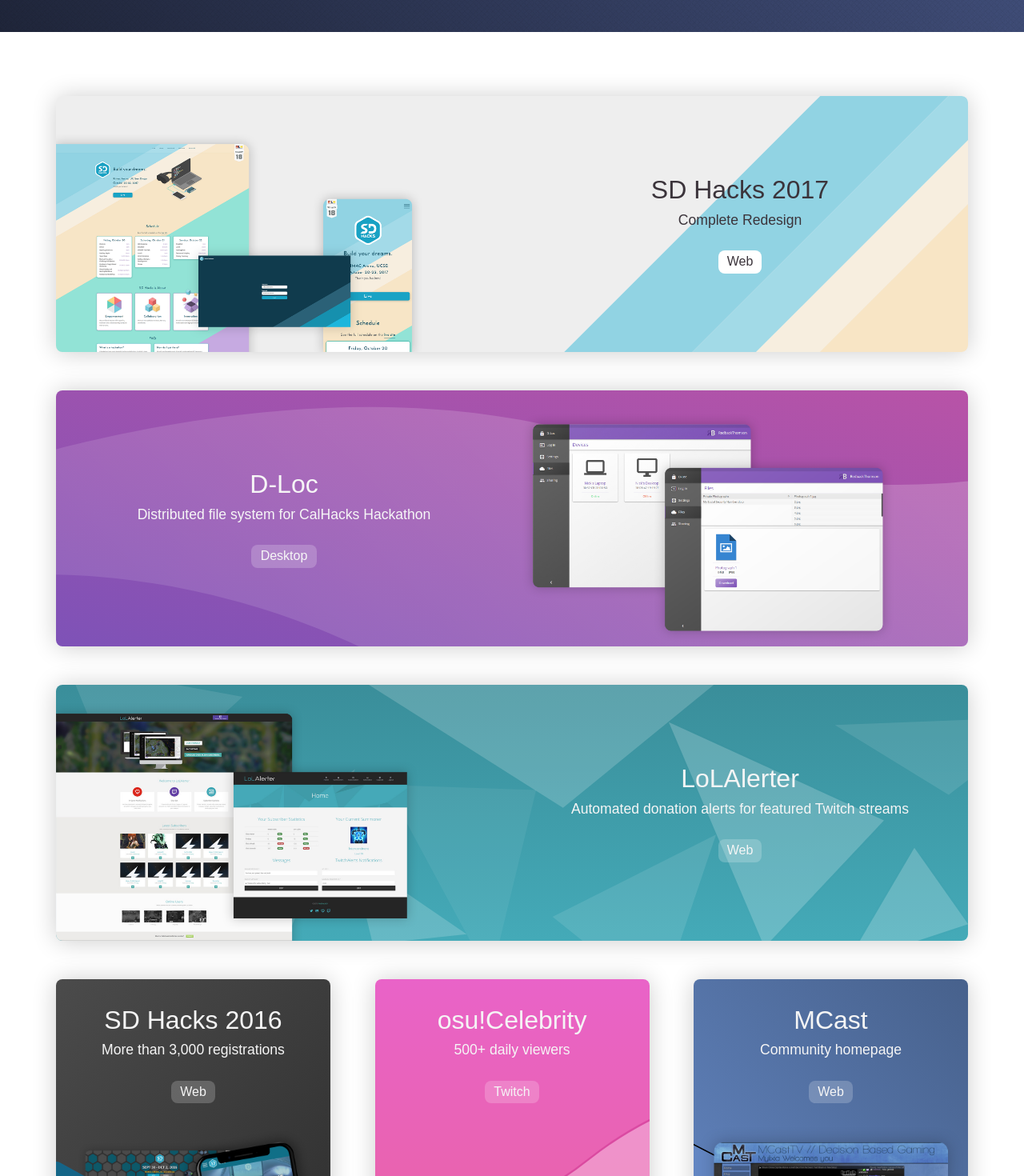
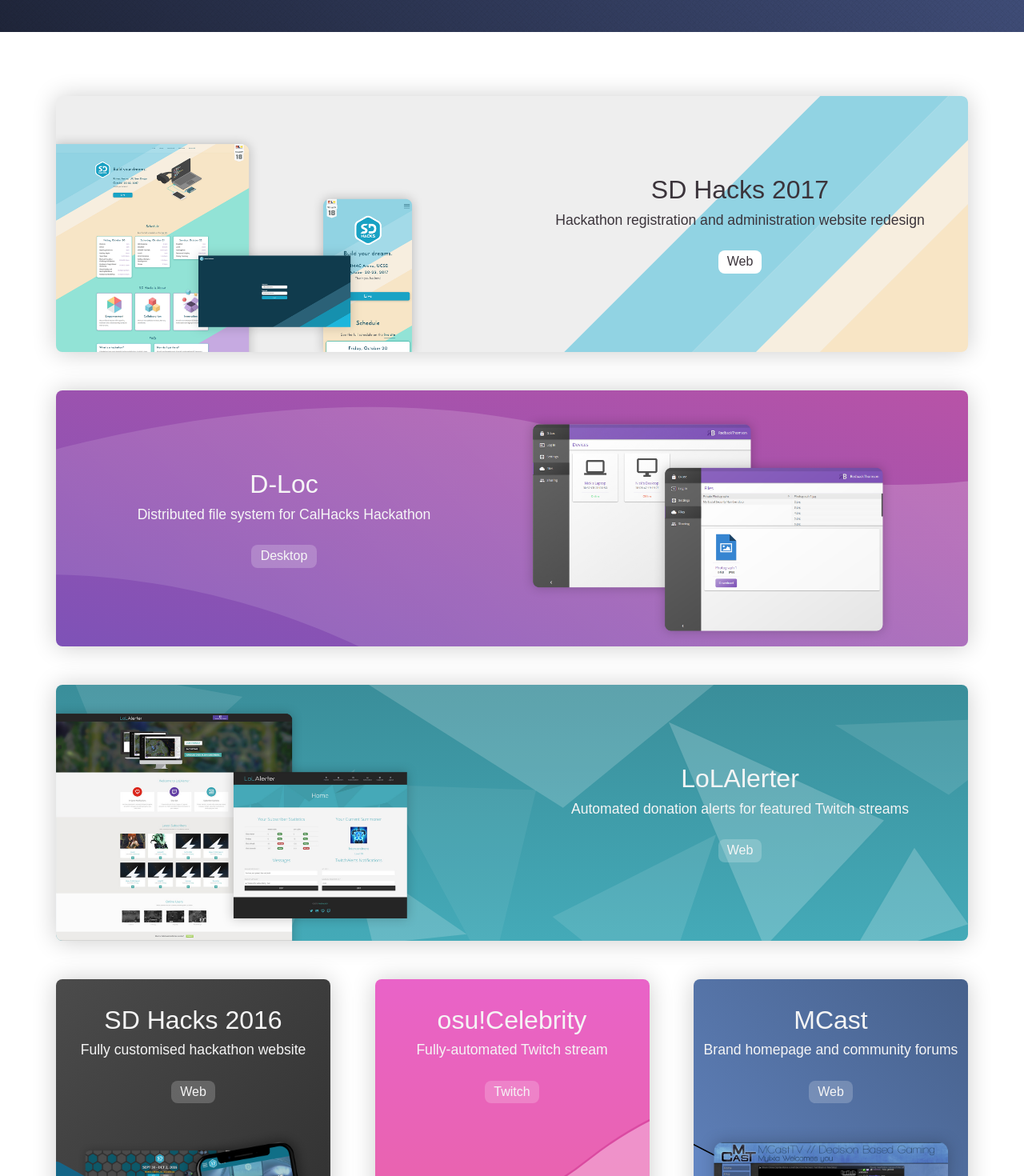
Before and after one commit to RedbackThomson/Redback2019, a React app: page / in a window 1280 px wide. Shown: the part 560-2030 px from the top of the page at 80% size. Built offline with nearby package versions, Linux system fonts and the light colour scheme; the HTML template or start-up script is replaced by a standard one; a web font is replaced by a local one.

Commit message:
Changed Project Blurbs

```diff
--- a/src/assets/scss/components/_project.scss
+++ b/src/assets/scss/components/_project.scss
@@ -175,4 +175,8 @@
       }
     }
   }
+
+  &__link {
+    text-decoration: none !important;
+  }
 }
--- a/src/components/Projects.tsx
+++ b/src/components/Projects.tsx
@@ -23,9 +23,9 @@
                     </div>
                 )}
                 <div className="row projects__row">
-                    {smallProjects.map((project, i) =>
+                    {smallProjects.map((project, i) => (
                         <SmallProject project={project} />
-                    )}
+                    ))}
                 </div>
             </section>
         );
--- a/src/components/projects/MCast.tsx
+++ b/src/components/projects/MCast.tsx
@@ -3,7 +3,7 @@
 
 export default {
   name: "MCast",
-  subtitle: "Community homepage",
+  subtitle: "Brand homepage and community forums",
   startDate: "September, 2013",
   endDate: "October, 2013",
   thumbnail: require("./../../assets/img/projects/mylixia/logo.png"),
--- a/src/components/projects/OsuCelebrity.tsx
+++ b/src/components/projects/OsuCelebrity.tsx
@@ -3,7 +3,7 @@
 
 export default {
   name: "osu!Celebrity",
-  subtitle: "500+ daily viewers",
+  subtitle: "Fully-automated Twitch stream",
   startDate: "August, 2015",
   endDate: "March, 2016",
   source: "https://github.com/OsuCelebrity/OsuCelebrity",
--- a/src/components/projects/Project.tsx
+++ b/src/components/projects/Project.tsx
@@ -27,6 +27,8 @@
 
         return (
             <div className={classnames("col-12")} id={`#${project.anchor}`}>
+
+                <a className="project__link" href="#">
 
                     <div className={classnames("project__container")}>
 
@@ -64,6 +66,7 @@
                             </div>
                         </div>
                     </div>
+                </a>
             </div>
         );
     }
--- a/src/components/projects/SDHacks2016.tsx
+++ b/src/components/projects/SDHacks2016.tsx
@@ -3,7 +3,7 @@
 
 export default {
   name: "SD Hacks 2016",
-  subtitle: "More than 3,000 registrations",
+  subtitle: "Fully customised hackathon website",
   url: "http://2016.sdhacks.io/",
   startDate: "June, 2016",
   endDate: "September, 2016",
--- a/src/components/projects/SDHacks2017.tsx
+++ b/src/components/projects/SDHacks2017.tsx
@@ -3,7 +3,7 @@
 
 export default {
   name: "SD Hacks 2017",
-  subtitle: "Complete Redesign",
+  subtitle: "Hackathon registration and administration website redesign",
   url: "https://www.sdhacks.io/",
   startDate: "April, 2017",
   endDate: "October, 2017",
--- a/src/components/projects/SmallProject.tsx
+++ b/src/components/projects/SmallProject.tsx
@@ -24,6 +24,8 @@
 				return (
                     <div className={classnames("col-md-6", "col-lg-4",
                         "project__col--small")} id={`#${project.anchor}`}>
+
+                        <a className="project__link" href="#">
 
                             <div className={classnames("project__container",
                                     "project__container--small")}>
@@ -54,6 +56,7 @@
                                     </div>
                                 </div>
                             </div>
+                        </a>
                     </div>
 				);
 		}
```
Lines whose indentation alone changed are shown as unchanged.
